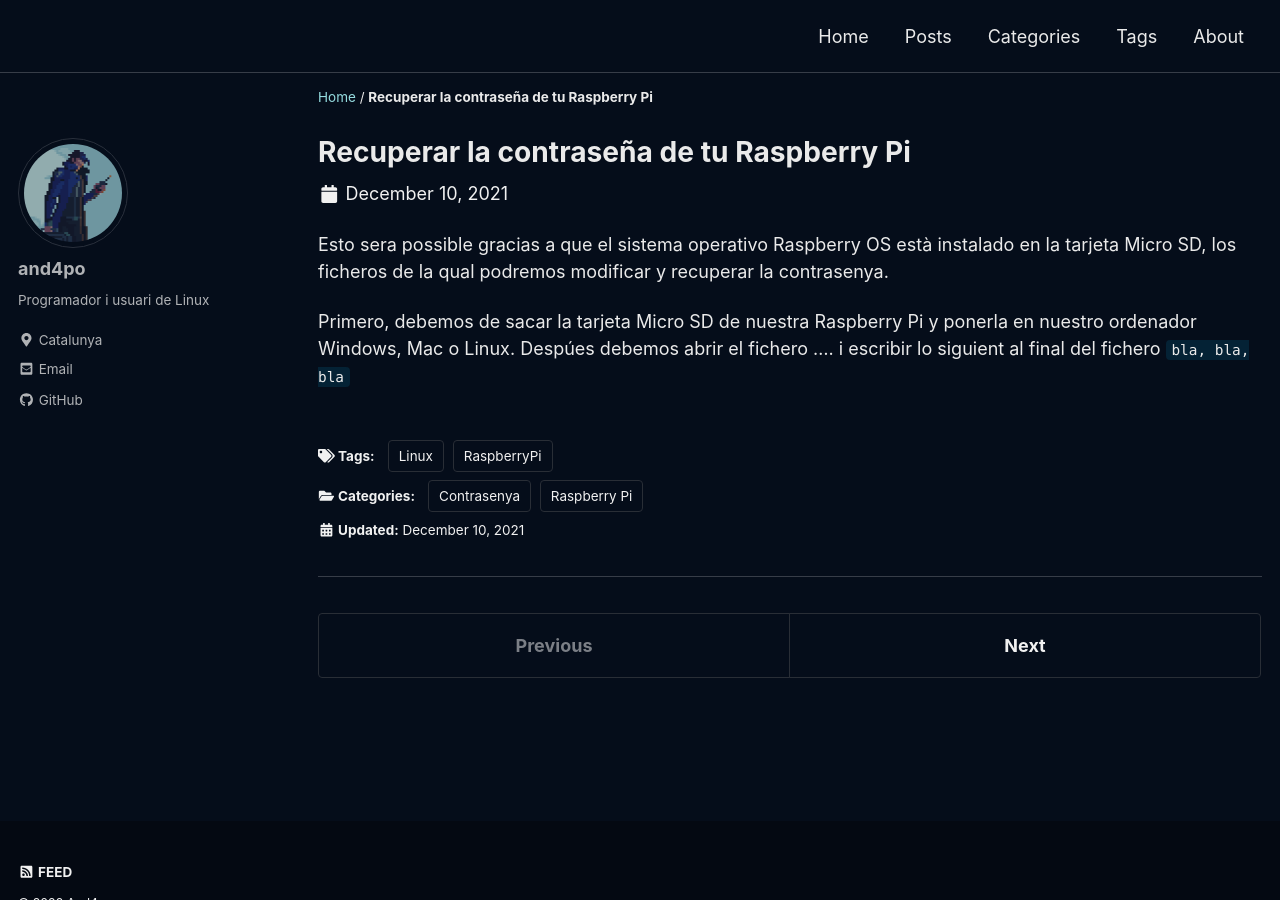
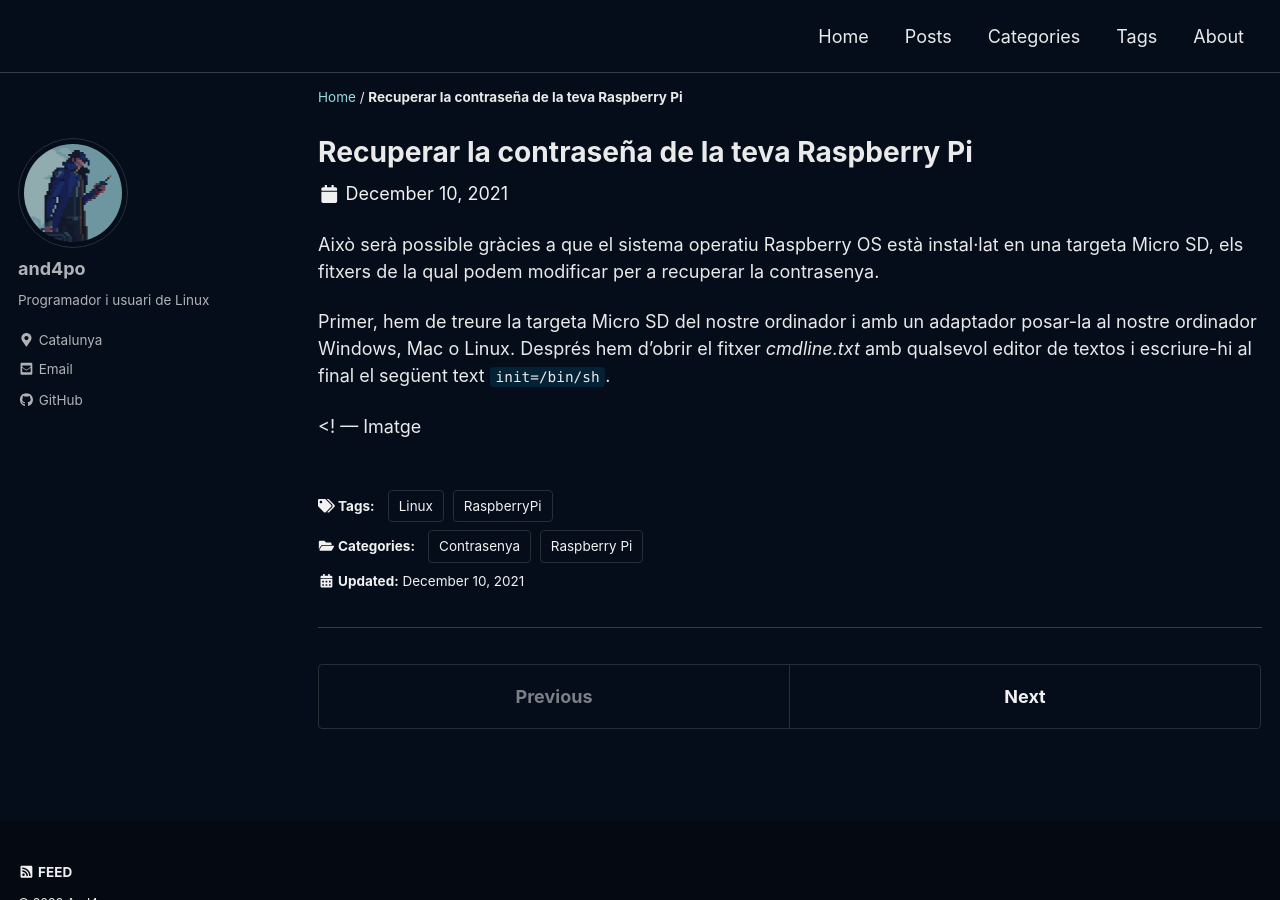
Before and after one commit to and4po/and4po.github.io, a Jekyll site: the page built from _posts/2021-12-10-rp-recuperar-contrasenya.md, in a window 1280 px wide and 900 px high. Built offline with Jekyll 4.4.1, drawn with Linux system fonts in a browser that asks for light colours; cached includes are drawn as plain includes; a script that is not in the unit is left out.

Commit message:
Update 2021-12-10-rp-recuperar-contrasenya.md

```diff
--- a/_posts/2021-12-10-rp-recuperar-contrasenya.md
+++ b/_posts/2021-12-10-rp-recuperar-contrasenya.md
@@ -1,7 +1,7 @@
 ---
 layout: single
-title: Recuperar la contraseña de tu Raspberry Pi
-excerpt: "Se te ha alvidado alguna vez la contraseña de tu Raspberry Pi? A mi si. Pues aqui te explico como recuperarla paso a paso."
+title: Recuperar la contraseña de la teva Raspberry Pi
+excerpt: "Se t'ha oblidat algun cop la contraseña de la teva Raspberry Pi? A mi sí. Doncs aquí t'explico com recuperar-la pas a pas."
 date: 2021-12-10
 classes: wide
 header:
@@ -16,6 +16,8 @@
   - Linux
 ---
 
-Esto sera possible gracias a que el sistema operativo Raspberry OS està instalado en la tarjeta Micro SD, los ficheros de la qual podremos modificar y recuperar la contrasenya.
+Això serà possible gràcies a que el sistema operatiu Raspberry OS està instal·lat en una targeta Micro SD, els fitxers de la qual podem modificar per a recuperar la contrasenya.
 
-Primero, debemos de sacar la tarjeta Micro SD de nuestra Raspberry Pi y ponerla en nuestro ordenador Windows, Mac o Linux. Despúes debemos abrir el fichero .... i escribir lo siguient al final del fichero `bla, bla, bla`
+Primer, hem de treure la targeta Micro SD del nostre ordinador i amb un adaptador posar-la al nostre ordinador Windows, Mac o Linux. Després hem d'obrir el fitxer _cmdline.txt_ amb qualsevol editor de textos i escriure-hi al final el següent text `init=/bin/sh`.
+
+<! --- Imatge
```
